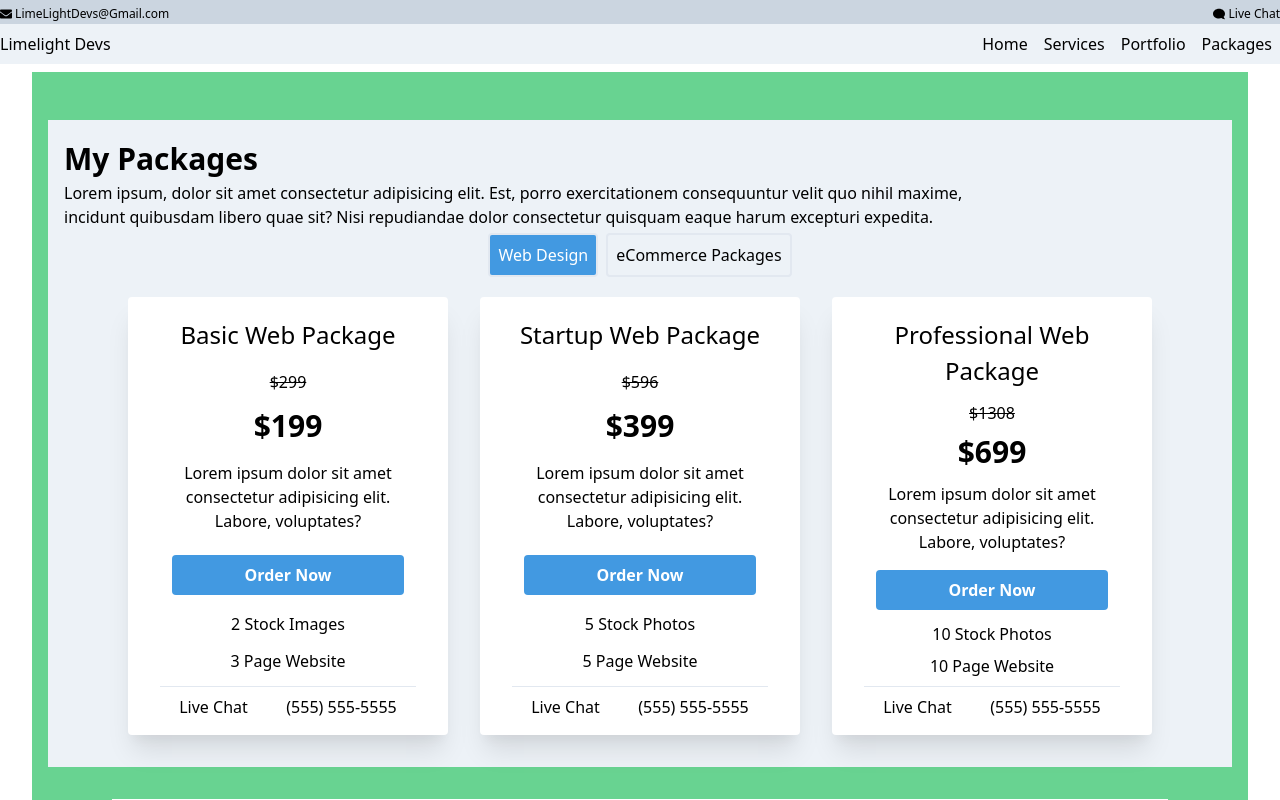
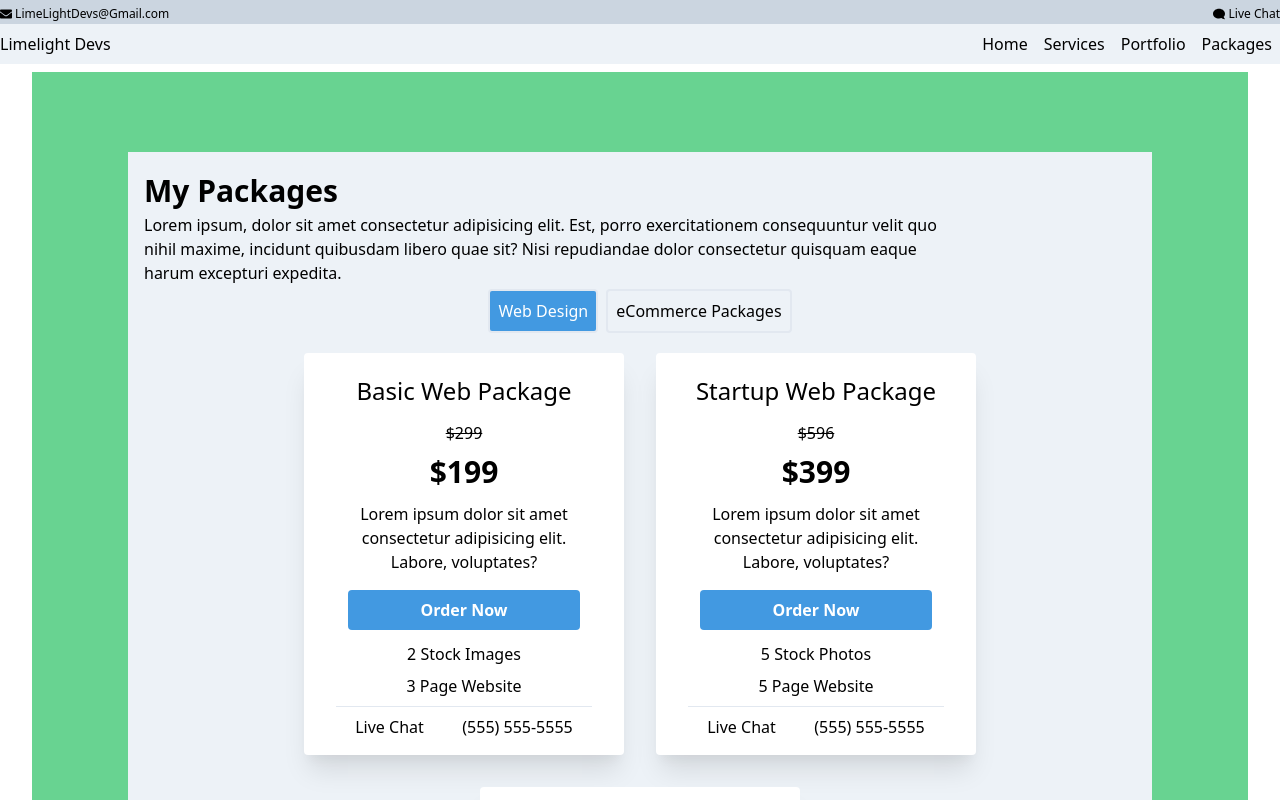
Before and after one commit to RonaldRusso94/LimeLightDevs, a Next.js app in the folder public/client/: page /packages in a window 1280 px wide. Shown: the top 800 px of the page. Built offline with nearby package versions, Linux system fonts and the light colour scheme.

Commit message:
Changes to the Layout Component to accept Css Classes and setting default classes

```diff
--- a/public/client/components/layout/Layout.js
+++ b/public/client/components/layout/Layout.js
@@ -1,14 +1,19 @@
 import TopNavbar from "./TopNavbar";
 import Navbar from "./Navbar";
 
-const Layout = ({ children }) => {
+const Layout = ({ children, className}) => {
+  const containerClasses = className ||  "mx-1 md:mx-8 bg-green-400 px-8 py-4 md:px-12 md:py-8" //"md:mx-8 mx-1 bg-green-400 p-4"
   return (
     <>
       <nav>
         <TopNavbar />
         <Navbar />
       </nav>
-      <main className="mt-2">{children}</main>
+      <main className="mt-2">
+        <div className={containerClasses}>
+          {children}
+        </div>
+      </main>
     </>
   );
 };
```
